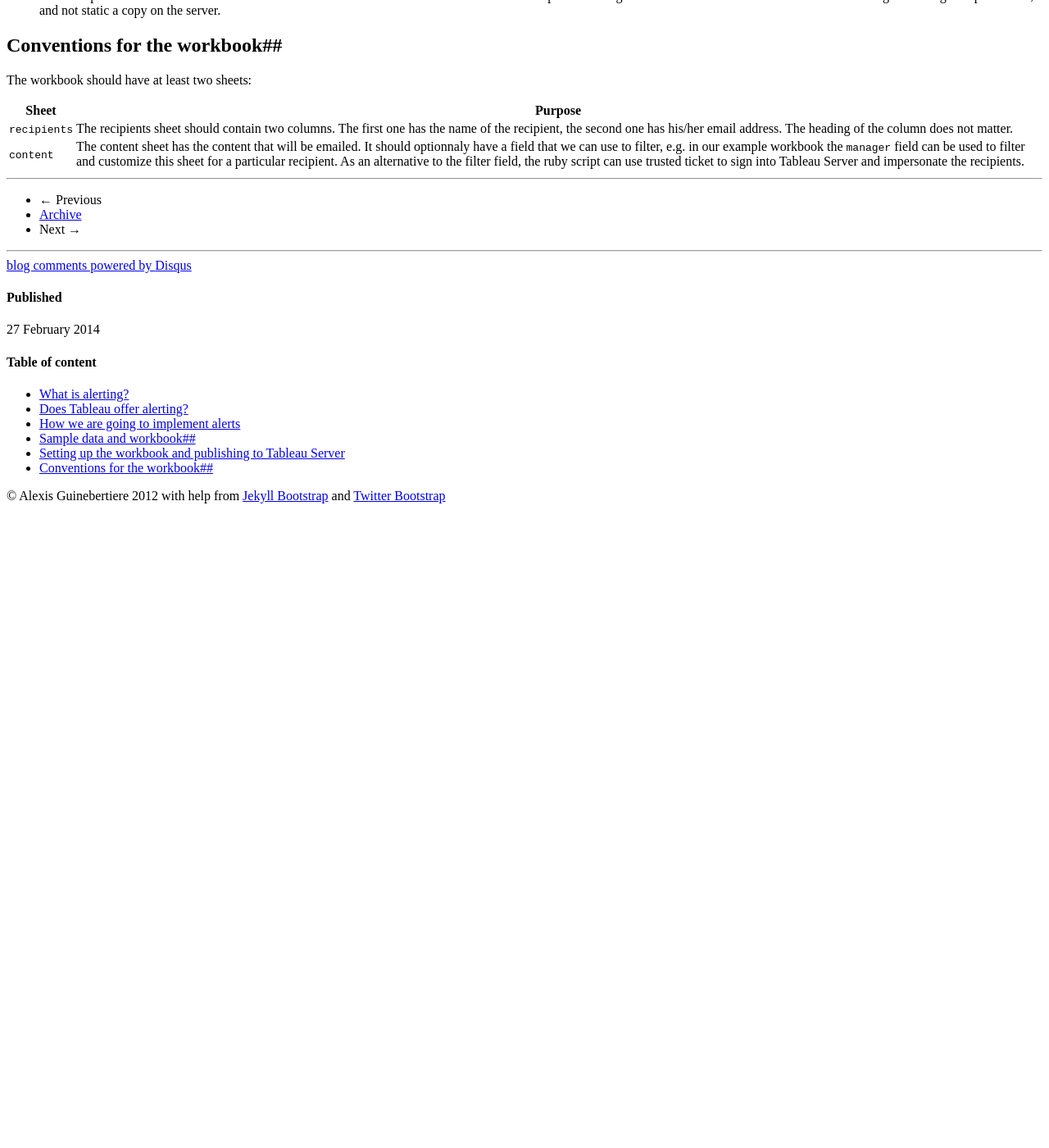
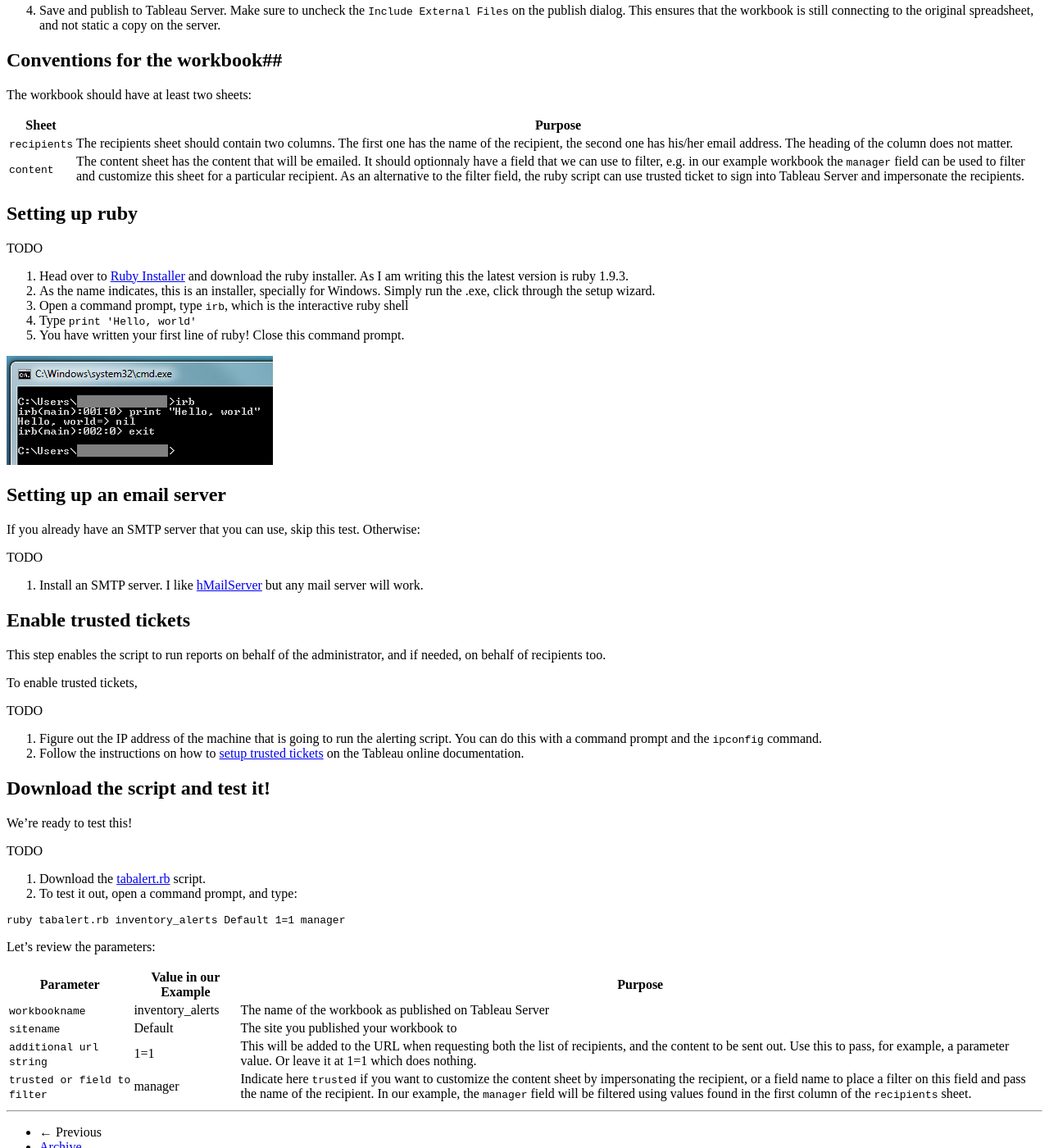
Before and after one commit to aguinebe/aguinebe.github.io, a Jekyll site: the page built from _posts/2014-02-27-email-alerts-with-tableau.markdown, in a window 1280 px wide and 1400 px high, scrolled down 2707 px. Shown: the whole window at 82% size. Built offline with Jekyll 4.4.1, drawn with Linux system fonts in a browser that asks for light colours; comment, search, counter and statistics services are not loaded; before the commit the page ends 3337 px from its top, so only the background shows below that; some of the changed text lies outside the part shown.

Commit message:
Modified email alerts post

```diff
--- a/_posts/2014-02-27-email-alerts-with-tableau.markdown
+++ b/_posts/2014-02-27-email-alerts-with-tableau.markdown
@@ -37,7 +37,7 @@
 
 1. **Install the ruby development environment**. Luckily there are one-click install packages out there.
 
-1. **Configure Tableau Server to accept requests for trusted tickets**. This enables the emailing script to impersonate the recipient of each email instead of using filters to filter the relevant information. This step is necessary if you have row-level security implemented in published datasources.
+1. **Configure Tableau Server to accept requests for trusted tickets**. This does two things for you. First, the script will not need to know any password, it will simply request trusted tickets to perform its work. Second, ans this optional, it enables the emailing script to impersonate the recipient of each email instead of using filters to filter the relevant information. This impersonation is necessary if you have row-level security implemented in published datasources.
 
 1. **Install an SMTP mail server** if you don't already have one
 
@@ -95,7 +95,72 @@
 | `content`      | The content sheet has the content that will be emailed. It should optionnaly have a field that we can use to filter, e.g. in our example workbook the `manager` field can be used to filter and customize this sheet for a particular recipient. As an alternative to the filter field, the ruby script can use trusted ticket to sign into Tableau Server and impersonate the recipients.  |
 
 
+## Setting up ruby ##
+
+<div markdown="1" class="todo">
+
+<p class="todotitle">TODO</p>
+1. Head over to [Ruby Installer] and download the ruby installer. As I am writing this the latest version is ruby 1.9.3.
+1. As the name indicates, this is an installer, specially for Windows. Simply run the .exe, click through the setup wizard.
+1. Open a command prompt, type `irb`, which is the interactive ruby shell
+1. Type `print 'Hello, world'`
+1. You have written your first line of ruby! Close this command prompt.
+
+</div>
+
+![Testing ruby]({{ site.url }}/assets/testing_ruby.png)
+
+## Setting up an email server ##
+
+If you already have an SMTP server that you can use, skip this test. Otherwise:
+
+<div markdown="1" class="todo">
+
+<p class="todotitle">TODO</p>
+1. Install an SMTP server. I like [hMailServer] but any mail server will work.
+
+</div>
+
+## Enable trusted tickets ##
+
+This step enables the script to run reports on behalf of the administrator, and if needed, on behalf of recipients too.
+
+To enable trusted tickets,
+
+<div markdown="1" class="todo">
+
+<p class="todotitle">TODO</p>
+1. Figure out the IP address of the machine that is going to run the alerting script. You can do this with a command prompt and the `ipconfig` command.
+1. Follow the instructions on how to [setup trusted tickets] on the Tableau online documentation.
+
+</div>
+
+## Download the script and test it! ##
+
+We're ready to test this!
+
+<div markdown="1" class="todo">
+
+<p class="todotitle">TODO</p>
+1. Download the [tabalert.rb]({{ site.url }}/assets/tabalert.rb) script.
+1. To test it out, open a command prompt, and type:
+</div>
+
+    ruby tabalert.rb inventory_alerts Default 1=1 manager
+
+Let's review the parameters:
+
+| Parameter    | Value in our Example | Purpose |
+|--------------|----------------------|---------|
+| `workbookname` | inventory_alerts     | The name of the workbook as published on Tableau Server |
+| `sitename`     | Default              | The site you published your workbook to                 |
+| `additional url string` | 1=1         | This will be added to the URL when requesting both the list of recipients, and the content to be sent out. Use this to pass, for example, a parameter value. Or leave it at 1=1 which does nothing. |
+| `trusted or field to filter` | manager | Indicate here `trusted` if you want to customize the content sheet by impersonating the recipient, or a field name to place a filter on this field and pass the name of the recipient. In our example, the `manager` field will be filtered using values found in the first column of the `recipients` sheet. |
+
 [Tableau Software]: http://www.tableausoftware.com
 [Business Intelligence]: http://en.wikipedia.org/wiki/Business_intelligence
 [alerting capabilities for system health issues]: http://onlinehelp.tableausoftware.com/current/server/en-us/help.htm#email.htm
 [Subscriptions]: http://www.tableausoftware.com/about/blog/2013/3/subscriptions-reports-or-worksheets-21635
+[Ruby Installer]: http://rubyinstaller.org/
+[hMailServer]: http://www.hmailserver.com/
+[setup trusted tickets]: http://onlinehelp.tableausoftware.com/current/server/en-us/trusted_auth_trustIP.htm
```
Also changed, not shown: assets/tabalert.rb (added, +235 -0 lines), assets/testing_ruby.png (added).
